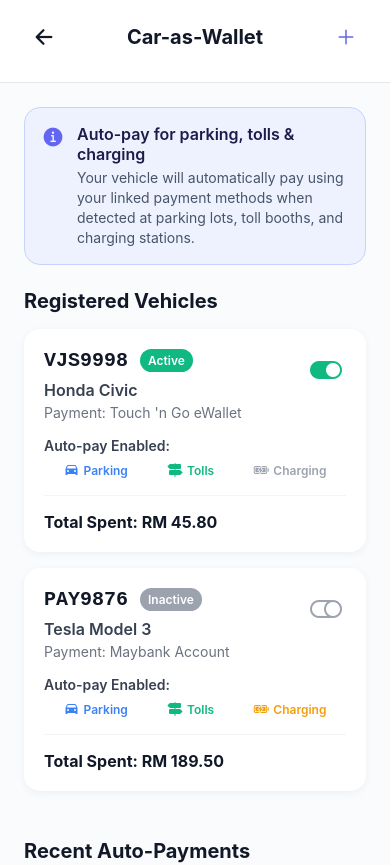
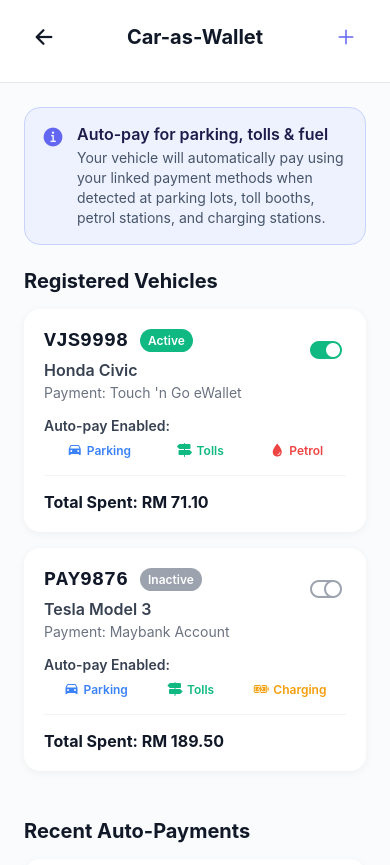
Before and after one commit to chaikokcheng/PayHack2025-Semi, a React Native app in the folder frontend/: screen /CarWallet in a window 390 px wide. Shown: the top 865 px of the page. Built offline with nearby package versions, Linux system fonts and the light colour scheme.

Commit message:
update car as wallet

```diff
--- a/frontend/src/screens/CarWalletScreen.js
+++ b/frontend/src/screens/CarWalletScreen.js
@@ -30,10 +30,10 @@ export default function CarWalletScreen({ navigation }) {
       autoPayEnabled: {
         parking: true,
         tolls: true,
-        charging: false,
+        petrol: true,
       },
       paymentMethod: 'Touch \'n Go eWallet',
-      totalSpent: 45.80,
+      totalSpent: 71.10,
     },
     {
       id: 2,
@@ -54,7 +54,7 @@ export default function CarWalletScreen({ navigation }) {
     { id: 1, type: 'parking', location: 'Pavilion KL', amount: 8.00, time: '2 hours ago', plate: 'VJS9998' },
     { id: 2, type: 'toll', location: 'PLUS Highway', amount: 12.50, time: '1 day ago', plate: 'VJS9998' },
     { id: 3, type: 'charging', location: 'ChargEV Station', amount: 25.80, time: '2 days ago', plate: 'PAY9876' },
-    { id: 4, type: 'parking', location: 'KLCC', amount: 6.00, time: '3 days ago', plate: 'VJS9998' },
+    { id: 4, type: 'petrol', location: 'Shell Station', amount: 45.60, time: '3 days ago', plate: 'VJS9998' },
   ];
 
   const handleAddCar = () => {
@@ -71,7 +71,7 @@ export default function CarWalletScreen({ navigation }) {
       autoPayEnabled: {
         parking: true,
         tolls: true,
-        charging: false,
+        petrol: true,
       },
       paymentMethod: 'Touch \'n Go eWallet',
       totalSpent: 0,
@@ -95,6 +95,7 @@ export default function CarWalletScreen({ navigation }) {
       case 'parking': return 'car';
       case 'toll': return 'trail-sign';
       case 'charging': return 'battery-charging';
+      case 'petrol': return 'water';
       default: return 'card';
     }
   };
@@ -104,6 +105,7 @@ export default function CarWalletScreen({ navigation }) {
       case 'parking': return '#3B82F6';
       case 'toll': return '#10B981';
       case 'charging': return '#F59E0B';
+      case 'petrol': return '#EF4444';
       default: return '#6366F1';
     }
   };
@@ -128,9 +130,9 @@ export default function CarWalletScreen({ navigation }) {
             <Ionicons name="information-circle" size={24} color="#6366F1" />
           </View>
           <View style={styles.infoContent}>
-            <Text style={styles.infoTitle}>Auto-pay for parking, tolls & charging</Text>
+            <Text style={styles.infoTitle}>Auto-pay for parking, tolls & fuel</Text>
             <Text style={styles.infoDescription}>
-              Your vehicle will automatically pay using your linked payment methods when detected at parking lots, toll booths, and charging stations.
+              Your vehicle will automatically pay using your linked payment methods when detected at parking lots, toll booths, petrol stations, and charging stations.
             </Text>
           </View>
         </View>
@@ -224,6 +226,18 @@ export default function CarWalletScreen({ navigation }) {
                       Tolls
                     </Text>
                   </View>
+                  {car.autoPayEnabled.hasOwnProperty('petrol') ? (
+                    <View style={styles.autoPayOption}>
+                      <Ionicons
+                        name="water"
+                        size={16}
+                        color={car.autoPayEnabled.petrol ? '#EF4444' : '#9CA3AF'}
+                      />
+                      <Text style={[styles.autoPayText, { color: car.autoPayEnabled.petrol ? '#EF4444' : '#9CA3AF' }]}>
+                        Petrol
+                      </Text>
+                    </View>
+                  ) : (
                     <View style={styles.autoPayOption}>
                       <Ionicons
                         name="battery-charging"
@@ -234,6 +248,7 @@ export default function CarWalletScreen({ navigation }) {
                         Charging
                       </Text>
                     </View>
+                  )}
                 </View>
               </View>
 
```
Lines whose indentation alone changed are shown as unchanged.
